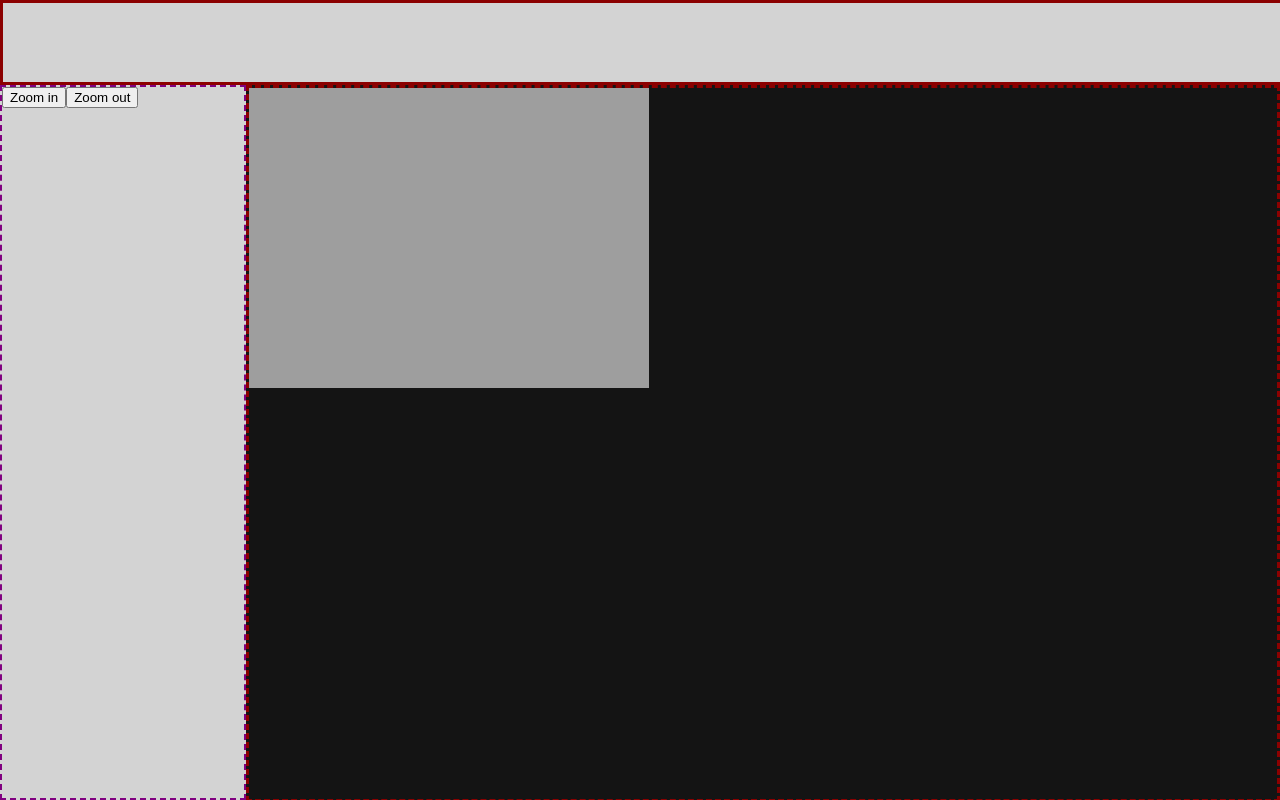
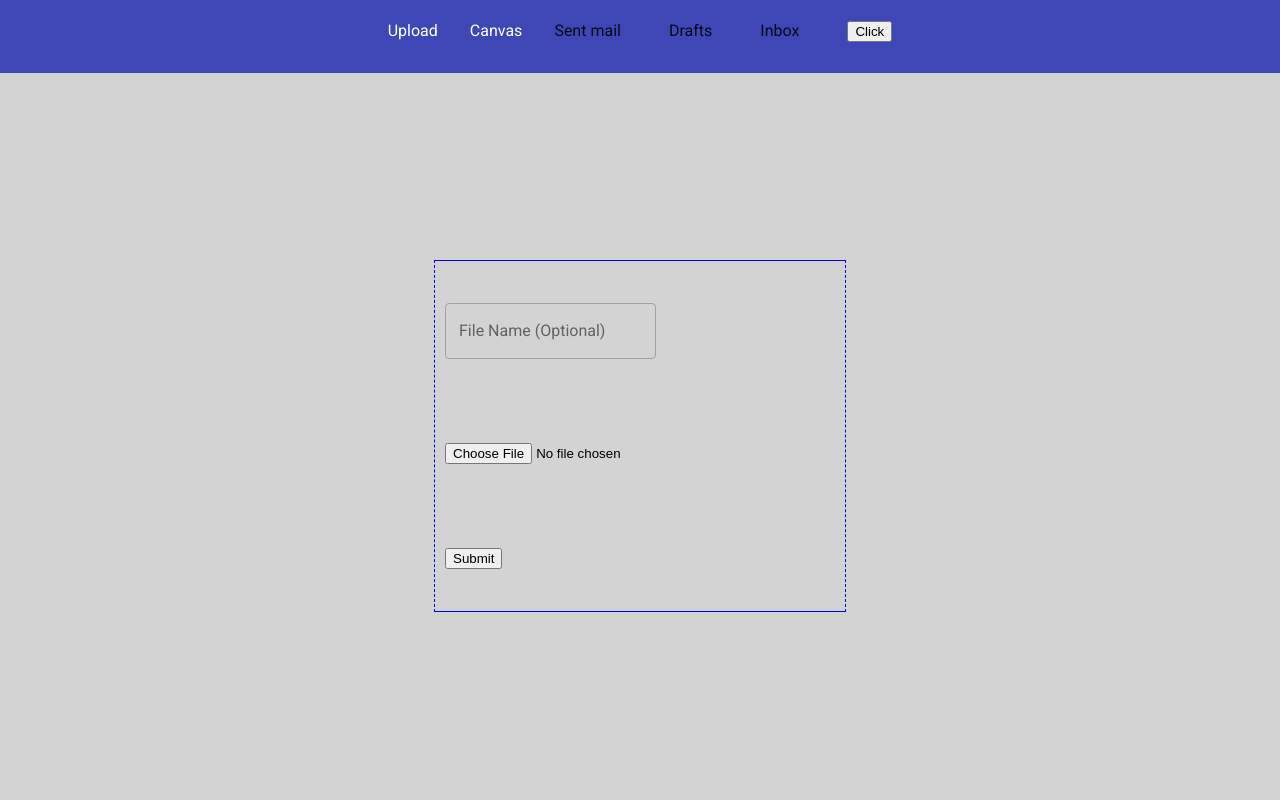
Before and after one commit to rseusebio/pdfEditor, a React (Create React App) app: page /upload in a window 1280 px wide. Built offline with nearby package versions, Linux system fonts and the light colour scheme.

Commit message:
Pushing everything.

```diff
--- a/package.json
+++ b/package.json
@@ -3,6 +3,8 @@
   "version": "0.1.0",
   "private": true,
   "dependencies": {
+    "@material-ui/core": "^3.4.0",
+    "@material-ui/icons": "^3.0.1",
     "react": "^16.6.0",
     "react-dom": "^16.6.0",
     "react-router": "^4.3.1",
--- a/public/index.html
+++ b/public/index.html
@@ -6,6 +6,9 @@
     <meta name="viewport" content="width=device-width, initial-scale=1, shrink-to-fit=no">
     <meta name="theme-color" content="#000000">
     <link rel="manifest" href="%PUBLIC_URL%/manifest.json">
+    <link rel="stylesheet" href="https://fonts.googleapis.com/css?family=Roboto:300,400,500">
+    <link rel="stylesheet" href="https://fonts.googleapis.com/icon?family=Material+Icons">
+
     <title>React App</title>
   </head>
   <body id="root">
--- a/src/App.css
+++ b/src/App.css
@@ -18,7 +18,7 @@
 .app-nav-bar{
   height: 10%;
   width: 100%;
-  border: 3px darkred solid;
+  background-color: #3f47b7;
 
 }
 
@@ -29,3 +29,14 @@
   flex-direction: row;
 
 }
+
+.app-menulist{
+  display: flex;
+  flex-direction: row;
+  justify-content: center;
+}
+
+.app-link{
+  text-decoration: none;
+  color: white;
+}
--- a/src/App.js
+++ b/src/App.js
@@ -1,10 +1,39 @@
 import React, { Component } from 'react';
 import Canvas from "./Components/Canvas";
-import ZoomService from "./Components/ZoomService";
 import CanvasConfiguration from "./Components/CanvasConfiguration";
-import { BrowserRouter as Router, Route, Link } from "react-router-dom";
+import PdfForm from "./Components/PdfForm";
+import { Switch, Route, Link, BrowserRouter } from "react-router-dom";
+import { MenuList, MenuItem,ListItemText } from '@material-ui/core';
+
 import './App.css';
 
+class CanvasGroup extends Component{
+
+  constructor(props){
+    super(props);
+    this.state = {
+      zoomFactor: 1,
+    }
+  }
+
+  render(){
+    return(
+      (
+        <div
+          className={"app-content-div"}>
+
+          <CanvasConfiguration
+           parent = { this }/>
+
+          <Canvas
+           parent = { this }/>
+
+        </div>
+
+      )
+    )
+  }
+}
 
 class App extends Component {
 
@@ -18,31 +47,108 @@ class App extends Component {
 
   render() {
     return (
+      <BrowserRouter>
       <div className={"app-main-div"}>
 
         <div
           className={"app-nav-bar"}>
+           <MenuList
+            className={ "app-menulist"}>
+
+                  <MenuItem>
+
+                    <Link
+                      className = { "app-link"}
+                      to="/upload">
+                        Upload
+                    </Link>
+
+                  </MenuItem>
+
+                  <MenuItem>
+
+                    <Link
+                    className = { "app-link"}
+                    to="/canvas">
+                      Canvas
+                    </Link>
+
+                  </MenuItem>
+
+
+                  <MenuItem>
+
+                    <ListItemText primary="Sent mail" />
+
+                  </MenuItem>
+
+
+                  <MenuItem>
+
+                    <ListItemText  primary="Drafts" />
+
+                  </MenuItem>
+
+
+                  <MenuItem >
+
+                    <ListItemText primary="Inbox" />
+
+                  </MenuItem>
+
+                  <MenuItem>
+
+                    <button
+                     onClick = { () => {
+                       fetch("http://localhost:8000/books/getpage/2/3/", { method: 'GET', headers: new Headers(), })
+                       .then((response) => {
+                         return response.json();
+                       })
+                       .then((response)=>{
+                         console.log( response );
+                       })
+                       .catch((err)=>{
+                         console.log("Error: ");
+                         console.log(err);
+                       })
+
+                     }}>
+                      Click
+                    </button>
+
+                  </MenuItem>
+
+                </MenuList>
 
         </div>
 
-        <div
-          className={"app-content-div"}>
 
-          <CanvasConfiguration
-           parent = { this }
-          />
+          <Switch>
 
-          <Canvas
-           parent = { this }
-           />
+            <Route path="/canvas" component={CanvasGroup} />
+
+            <Route path="/upload" component={PdfForm} />
+
+          </Switch>
 
 
-        </div>
 
       </div>
+      </BrowserRouter>
     )
   }
 
 }
+/*
+<AppBar>
+            <ToolBar>
+              <Typography>
+                News
+              </Typography>
+            </ToolBar>
+          </AppBar>
+<Route path="/" component={}/>
 
+
+*/
 export default App;
--- a/src/Components/Canvas.css
+++ b/src/Components/Canvas.css
@@ -1,7 +1,6 @@
 .canvas-main-div{
     height: 99.4%;
     width: 85%;
-    border: 3px dashed darkred;
     overflow-x: scroll;
     overflow-y: scroll;
     background-color: rgba(20, 20, 20, 1)
--- a/src/Components/Canvas.js
+++ b/src/Components/Canvas.js
@@ -124,6 +124,7 @@ export default class Canvas extends Component {
     var markup = new Markup(x, y,sizeX, sizeY, canvas.width, canvas.height, type, color, lineWidth);
     markup.drawMarkup(canvas);
     this.markups.push(markup);
+    console.log(markup);
 
   }
 
--- a/src/Components/CanvasConfiguration.css
+++ b/src/Components/CanvasConfiguration.css
@@ -1,5 +1,4 @@
 .canvasConfig-main-div{
   height: 99.5%;
   width: 20%;
-  border: 2px dashed purple;
 }
--- /dev/null
+++ b/src/Components/PdfForm.css
@@ -0,0 +1,25 @@
+.pdfform-main-div{
+
+    height: 100%;
+    width: 100%;
+
+    display: flex;
+    flex-direction: column;
+    justify-content: center;
+    align-items: center;
+}
+
+#pdfForm{
+    display: flex;
+    flex-direction: column;
+    justify-content: space-around;
+    align-items: flex-start;
+    height: 350px;
+    width: 400px;
+
+    border-right: 1px dashed blue;
+    border-left: 1px dashed blue;
+    border-top: 1px solid blue;
+    border-bottom: 1px solid blue;
+    padding-left: 10px;
+}
--- /dev/null
+++ b/src/Components/PdfForm.js
@@ -0,0 +1,142 @@
+import React, { Component } from 'react';
+import { TextField } from '@material-ui/core';
+import "./PdfForm.css"
+export default class PdfForm extends Component{
+    constructor(props){
+        super(props);
+        this.state = {
+           warnings: '',
+        }
+    }
+    checkFileType(){
+        var pdfInput = document.getElementById("pdfInput");
+        if(pdfInput.files.length <= 0){
+            this.setState(
+                {
+                    warnings: (
+                        <p>
+                            {
+                                `There is no PDF file to upload.`
+                            }
+                        </p>
+                    )
+                }
+            )
+            return false;
+        }
+        else{
+            var pdfFile = pdfInput.files[0];
+            if(pdfFile.type.search("pdf") === -1){
+                this.setState(
+                    {
+                        warnings: (
+                            <div>
+                                <p>
+                                    {
+                                        `File type is not PDF.`
+                                    }
+                                </p>
+                                <p>
+                                    {
+                                        `It is of '${pdfFile.type}' type.`
+                                    }
+
+                                </p>
+
+                            </div>
+
+                        )
+                    }
+                )
+                return false;
+            }
+            return true;
+        }
+    }
+    onPressSubmit(event){
+        event.preventDefault();
+        if(this.checkFileType() ){
+            this.submitForm();
+        }
+
+    }
+    submitForm(){
+        var form = document.getElementById("pdfForm");
+        var formData = new FormData(form);
+        var headers = new Headers();
+        var options = {
+            'method': 'POST',
+            'mode': 'cors',
+            'headers': headers,
+            'body': formData,
+          }
+        fetch("http://localhost:8000/book/upload/", options)
+        .then(
+            (value) => {
+                console.log(`1 - received value: ${value}`);
+                return value.json();
+            }
+        )
+        .then(
+            (value) => {
+                console.log(`2 - received  json value: ${value}`);
+                console.log(value);
+            }
+        )
+        .catch(
+            (reason) => {
+                console.log("deu erro");
+                console.log(reason);
+             }
+        );
+
+    }
+    eraseWarnings(){
+        this.setState(
+            {
+                warnings: "",
+            }
+        )
+    }
+    render(){
+        return(
+            <div
+             className={"pdfform-main-div"}>
+
+                <form
+                 id = { "pdfForm" }>
+                    <TextField
+                     name = { "pdfName" }
+                     label={ "File Name (Optional)" }
+                     placeholder = { "i.e.: Harry Potter" }
+                     variant = { "outlined" } />
+
+                    <input
+                     name = { "pdfInput" }
+                     id = { "pdfInput" }
+                     type = { "file" }
+                     onClick = {
+                         () => {
+                             this.eraseWarnings();
+                         }
+                     }
+                     />
+
+                    {
+                        this.state.warnings
+                    }
+
+
+                     <input
+                      name = { "submitButton" }
+                      id = { "submitButton" }
+                      type = { "submit" }
+                      onClick = { (event) => { this.onPressSubmit(event) }}
+                      />
+
+                </form>
+
+            </div>
+        )
+    }
+}
--- a/src/Components/ZoomService.js
+++ /dev/null
@@ -1,37 +0,0 @@
-import React, { Component } from 'react';
-
-class ZoomService extends Component{
-    constructor(props){
-        super(props);
-        this.state = {
-            zoomer: 1,
-        }
-    }
-    zoomIn(){
-        var zoomer = this.state.zoomer + 0.3;
-        this.setState(
-            {
-                zoomer: zoomer,
-            }
-        )
-    }
-    zoomOut(){
-        if(this.state.zoomer >= 0.3){
-            var zoomer = this.state.zoomer - 0.3;
-            this.setState({
-                zoomer: zoomer,
-            })
-        }
-    }
-    render(){
-        return(
-            <p>
-                {
-                    `This is a Service and shouldn't be here`
-                }
-            </p>
-        )
-    }
-}
-
-export default ZoomService;
--- a/src/index.js
+++ b/src/index.js
@@ -4,9 +4,6 @@ import './index.css';
 import App from './App';
 import * as serviceWorker from './serviceWorker';
 
-ReactDOM.render(<App />, document.getElementById('root'));
+ReactDOM.render(<App/>, document.getElementById('root'));
 
-// If you want your app to work offline and load faster, you can change
-// unregister() to register() below. Note this comes with some pitfalls.
-// Learn more about service workers: http://bit.ly/CRA-PWA
 serviceWorker.unregister();
```
Also changed, not shown: 2 other files (tests, documents, lock files or other folders).
